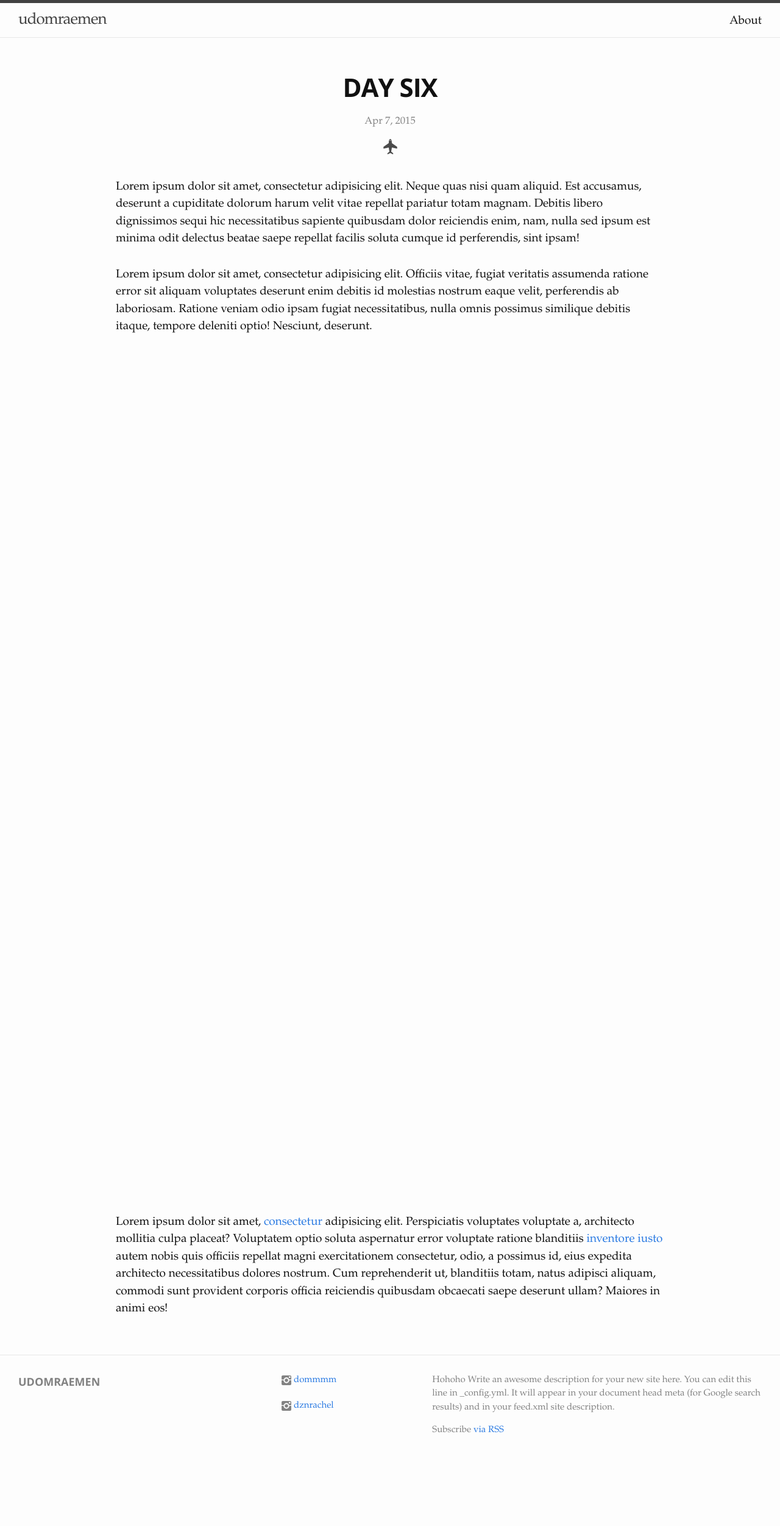
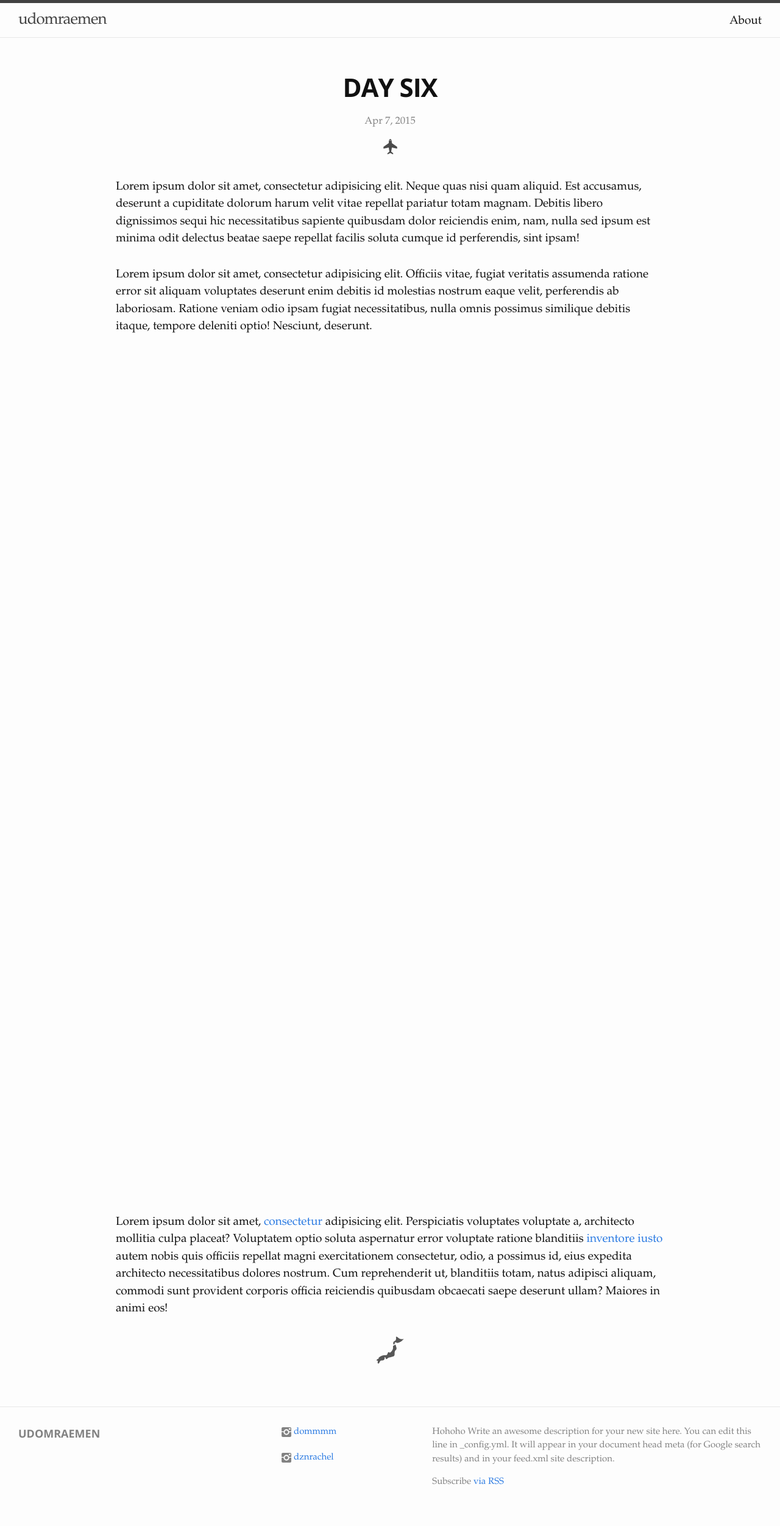
Before and after one commit to domrae/domrae.github.io, a Jekyll site: the page built from _posts/2015-04-07-sixth-day-in-japan.markdown, in a window 1280 px wide. Shown: the whole page at 61% size. Built offline with Jekyll 4.4.1, drawn with Linux system fonts in a browser that asks for light colours; nearby versions of some CDN libraries; some web fonts are replaced; before the commit the page ends 2418 px from its top, so only the background shows below that.

Commit message:
icon options updated

```diff
--- a/_layouts/post.html
+++ b/_layouts/post.html
@@ -6,12 +6,15 @@ layout: default
   <header class="post-header">
     <h1 class="post-title" itemprop="name headline">{{ page.title }}</h1>
     <p class="post-meta"><time datetime="{{ page.date | date_to_xmlschema }}" itemprop="datePublished">{{ page.date | date: "%b %-d, %Y" }}</time>{% if page.author %} • <span itemprop="author" itemscope itemtype="http://schema.org/Person"><span itemprop="name">{{ page.author }}</span></span>{% endif %}</p>
-    <div class="post-flourish"></div>
+    <div class="post-flourish top plane-icon"></div>
   </header>
 
   <div class="post-content" itemprop="articleBody">
     {{ content }}
   </div>
+
+  <div class="post-flourish bottom japan-icon"></div>
+
 
 </article>
 
--- a/_scss/partial/_post.scss
+++ b/_scss/partial/_post.scss
@@ -1,4 +1,5 @@
-$flourish-image: "../img/plane-up.svg";
+$flourish-plane-up: "../img/plane-up.svg";
+$flourish-japan-map: "../img/map-japan.svg";
 
 article {
 	max-width: 900px;
@@ -11,9 +12,9 @@ article {
 		.post-meta {
 			margin-bottom: rem(15);
 		}
+	}
 
 	.post-flourish {
-			@include background-image(url($flourish-image));
 		background-blend-mode: overlay;
 		background-repeat: no-repeat;
 		background-position: center;
@@ -24,8 +25,17 @@ article {
 		margin: 0 auto;
 		opacity: 0.7;
 		margin-bottom: rem(40);
+
+		&.top {}
+		&.bottom {
+			width: rem(45);
+			height: rem(45);
 		}
 
+		&.plane-icon {@include background-image(url($flourish-plane-up));}
+		&.japan-icon {
+			@include background-image(url($flourish-japan-map));
+		}
 	}
 
 	h1 {
--- a/css/custom.css
+++ b/css/custom.css
@@ -251,9 +251,7 @@ article {
     text-align: center; }
     article .post-header .post-meta {
       margin-bottom: 0.9375rem; }
-    article .post-header .post-flourish {
-      background-image: url("../img/plane-up.svg");
-      background-image: url("../img/plane-up.svg");
+  article .post-flourish {
     background-blend-mode: overlay;
     background-repeat: no-repeat;
     background-position: center;
@@ -264,6 +262,15 @@ article {
     margin: 0 auto;
     opacity: 0.7;
     margin-bottom: 2.5rem; }
+    article .post-flourish.bottom {
+      width: 2.8125rem;
+      height: 2.8125rem; }
+    article .post-flourish.plane-icon {
+      background-image: url("../img/plane-up.svg");
+      background-image: url("../img/plane-up.svg"); }
+    article .post-flourish.japan-icon {
+      background-image: url("../img/map-japan.svg");
+      background-image: url("../img/map-japan.svg"); }
   article h1 {
     margin-bottom: 1.5rem; }
   article p,
```
Also changed, not shown: img/map-japan.svg (added), img/travel-suitcase.svg (deleted), 10 other files. Lines whose indentation alone changed are shown as unchanged.
